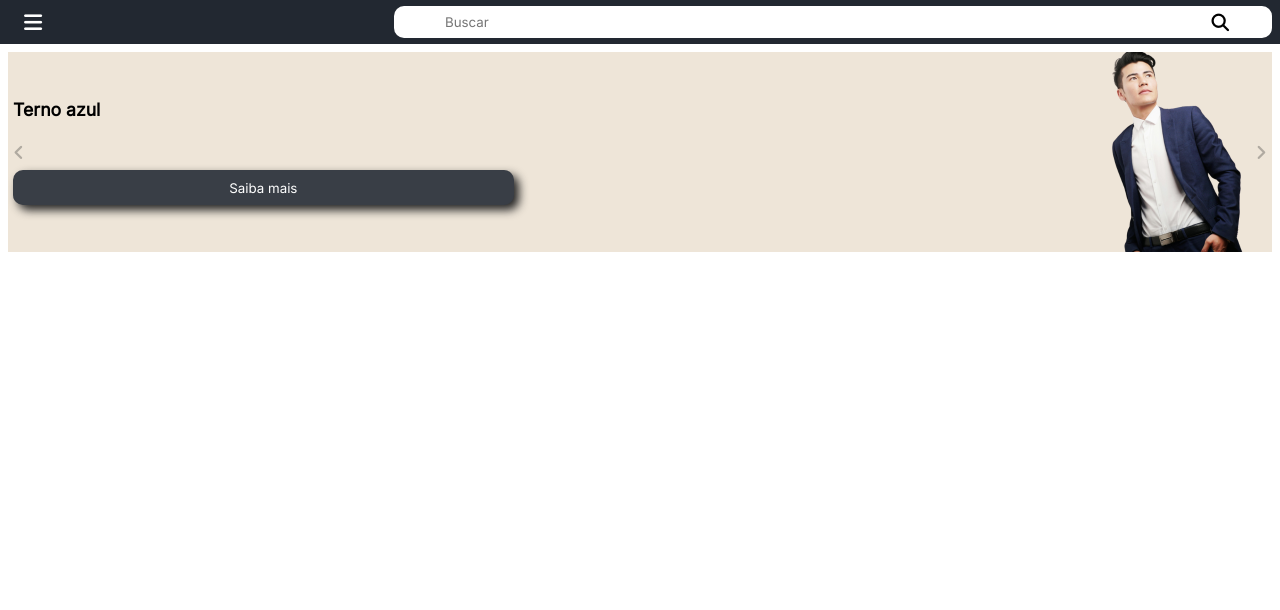
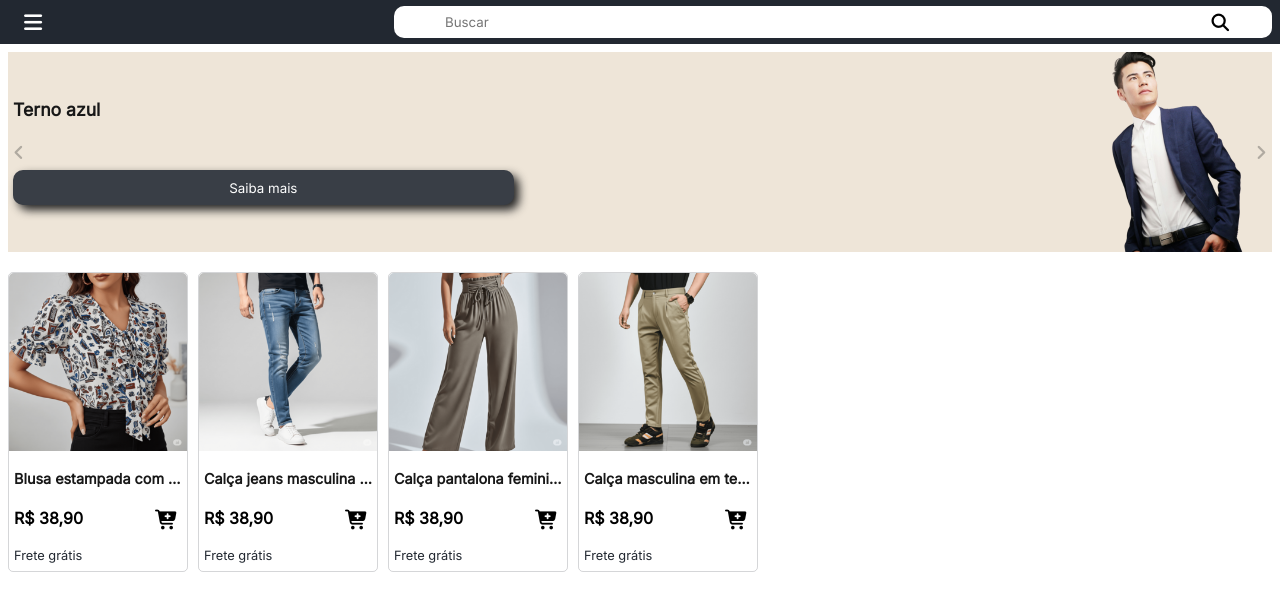
Before and after one commit to marceloguima/projeto-carolsel, a plain HTML site: page index.html in a window 1280 px wide. Shown: the part 56-666 px from the top of the page. Drawn offline with Linux system fonts and the light colour scheme.

Commit message:
estiliza os cards

```diff
--- a/index.html
+++ b/index.html
@@ -48,7 +48,9 @@
                         <span>3</span>
                     </button>
                 </div>
-                <button class="btn-menu"><i class="fa-solid fa-bars icone-menu"></i></button>
+                <button class="btn-menu">
+                    <i class="fa-solid fa-bars icone-menu"></i>
+                </button>
             </nav>
         </header>
         <main class="container">
@@ -97,9 +99,80 @@
                     <div class="posicao"></div>
                 </div>
             </section>
-            <section class="produtos-destaque"></section>
+            <section class="produtos-destaques">
+                <div class="card">
+                    <a href="#" class="link-imagem">
+                        <img src="./imagens/blusa-estanpada.png" alt="" />
+                    </a>
 
-
+                    <div class="conteudo-inferior-card">
+                        <a href="#" class="title-card"
+                            >Blusa estampada com laço e babados</a
+                        >
+                        <div class="preco-botao">
+                            <h4>R$ 38,90</h4>
+                            <button class="btn-add-carrinho">
+                                <i class="fa-solid fa-cart-plus"></i>
+                            </button>
+                        </div>
+                        <p>Frete grátis</p>
+                    </div>
+                </div>
+                <div class="card">
+                    <a href="#" class="link-imagem">
+                        <img
+                            src="./imagens/calca-jeans-masculina-slin.png"
+                            alt=""
+                        />
+                    </a>
+                    <div class="conteudo-inferior-card">
+                        <a href="#" class="title-card"
+                            >Calça jeans masculina slim</a
+                        >
+                        <div class="preco-botao">
+                            <h4>R$ 38,90</h4>
+                            <button class="btn-add-carrinho">
+                                <i class="fa-solid fa-cart-plus"></i>
+                            </button>
+                        </div>
+                        <p>Frete grátis</p>
+                    </div>
+                </div>
+                <div class="card">
+                    <a href="#" class="link-imagem">
+                        <img src="./imagens/calca-pantalona.png" alt="" />
+                    </a>
+                    <div class="conteudo-inferior-card">
+                        <a href="#" class="title-card"
+                            >Calça pantalona feminina</a
+                        >
+                        <div class="preco-botao">
+                            <h4>R$ 38,90</h4>
+                            <button class="btn-add-carrinho">
+                                <i class="fa-solid fa-cart-plus"></i>
+                            </button>
+                        </div>
+                        <p>Frete grátis</p>
+                    </div>
+                </div>
+                <div class="card">
+                    <a href="#" class="link-imagem">
+                        <img src="./imagens/calca-masc-bege.png" alt="" />
+                    </a>
+                    <div class="conteudo-inferior-card">
+                        <a href="#" class="title-card"
+                            >Calça masculina em tecido social</a
+                        >
+                        <div class="preco-botao">
+                            <h4>R$ 38,90</h4>
+                            <button class="btn-add-carrinho">
+                                <i class="fa-solid fa-cart-plus"></i>
+                            </button>
+                        </div>
+                        <p>Frete grátis</p>
+                    </div>
+                </div>
+            </section>
         </main>
 
         <script src="./scripts/app.js"></script>
--- a/style.css
+++ b/style.css
@@ -8,7 +8,9 @@
 :root {
     --cor-principal: #222831;
     --cor-secundaria: #393E46;
-    --cor-texto-principal: #333333;
+        --cor-borda: #393e4636;
+
+    --cor-texto-principal: #181818;
     --branco-puro: #fff;
     --bege-claro:#dfd0b88a;
 }
@@ -89,6 +91,7 @@ form button {
     justify-content: center;
     align-items: center;
     gap: 20px;
+    padding: 20px 0;
     display: none;
 }
 
@@ -129,13 +132,14 @@ li a {
     position: absolute;
     top: 0;
 }
-
+/*
 .menu {
     grid-column: 1 / 2;
     grid-row: 2 / 3;
     display: flex;
     align-items: center;
-}
+
+} */
 
 /**********************Fim header*********************** */
 
@@ -193,6 +197,7 @@ li a {
 
 .text-button h2 {
     font-size: 1.1rem;
+   color: var(--cor-texto-principal);
 }
 
 .text-button button {
@@ -252,7 +257,84 @@ h3 {
     width: 15px;
     background: var(--preto-puro);
 }
+/* ****************************Fim do hero************************** */
 
+.produtos-destaques{
+display: flex;
+gap: 10px;
+overflow-x: auto;
+
+}
+
+.card{
+    width: 180px;
+    height: 300px;
+    border: solid 1px var(--cor-borda);
+    border-radius: 5px;
+    flex-shrink: 0;
+    display: flex;
+    flex-direction: column;
+    align-items: center;
+    gap: 10px;
+    padding-bottom: 5px;
+}
+
+.card:hover{
+    transform: scale(1.02);
+}
+
+.card img{
+    width: 100%;
+    border-radius: 5px 5px 0 0;
+}
+
+.conteudo-inferior-card{
+    display: flex;
+    flex-direction: column;
+    gap: 6px;
+    width: 100%;
+    padding: 5px;
+}
+
+
+a.title-card{
+    text-decoration: none;
+    color: var(--cor-texto-principal);
+    font-size: .9rem;
+    font-weight: 600;
+   white-space: nowrap;
+   overflow: hidden;
+   text-overflow: ellipsis;
+   margin-bottom: 15px;
+
+
+}
+
+.preco-botao{
+    width: 100%;
+    margin-bottom: 10px;
+    display: inline-flex;
+    justify-content: space-between;
+}
+
+.preco-botao button{
+    width: 30px;
+    background: transparent;
+    border: none;
+    font-size: 1.2rem;
+}
+
+.preco-botao button:hover{
+    background:#22283154;
+    border-radius: 5px;
+
+}
+
+
+.card p{
+    font-size: .8rem;
+    color: var(--cor-principal);
+}
 /* para telas maiores
 
 .next:hover, .prev:hover{
```
Also changed, not shown: imagens/blusa-estanpada.png (added), imagens/calca-jeans-masculina-slin.png (added), imagens/calca-masc-bege.png (added), imagens/calca-pantalona.png (added), imagens/camisa-manga-curta.png (added).
